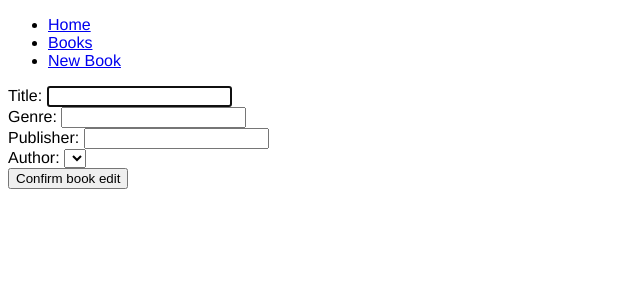
After one commit to kss101/week_04-day_3-fullstack_books_lab-hw, a Flask app: template lab_hw_start_point/templates/books/edit.html in a window 1280 px wide. The commit adds this page. Shown: the top 300 px of the page, without its empty margins (0-640 px from the left). Run offline with Flask 2, Linux system fonts and the light colour scheme; the template is opened without the code that fills it, so the values that code supplies are empty.

Commit message:
Tried to add in edit book functions but the edits don't hold

```diff
--- /dev/null
+++ b/lab_hw_start_point/templates/books/edit.html
@@ -0,0 +1,55 @@
+{% extends "base.html" %}
+
+{% block content %}
+<div>
+    <form action="/books/{{book.id}}" method="POST">
+        <div>
+            <label for="title">Title:</label>
+            <input type="text"
+                name="title"
+                id="title"
+                value="{{book.title}}"
+                required
+                autofocus>
+        </div>
+        <div>
+            <label for="genre">Genre:</label>
+            <input type="text"
+                name="genre"
+                id="genre"
+                value="{{book.genre}}"
+                required>
+            </div>
+            <div>
+                <label for="publisher">Publisher:</label>
+                <input type="text"
+                    name="publisher"
+                    id="publisher"
+                    value="{{book.publisher}}"
+                    required>
+                </div>
+            <!-- <div>
+                <label for="author_first_name">Author's First Name:</label>
+                <input type="text"
+                    name="author_first_name"
+                    id="author_first_name"
+                    value="{{book.author.first_name}}"
+                    required>
+                <label for="author_last_name">Author's Last Name:</label>
+                <input type="text"
+                        name="author_last_name"
+                        id="author_last_name"
+                        value="{{book.author.last_name}}"
+                        required>
+            </div> -->
+            <div>
+                <label for="author_id">Author:</label>
+                <select name="author_id" id="author_id">
+                    {% for author in authors %}
+                        <option value="{{author.id}}">{{author.full_name()}}</option>
+                    {% endfor %}
+                </select>
+            </div>
+    <button type="submit">Confirm book edit</button>
+</form>
+{% endblock %}
--- a/lab_hw_start_point/templates/books/new.html
+++ b/lab_hw_start_point/templates/books/new.html
@@ -30,7 +30,7 @@
         </div>
     <div>
         <label for="author_id">Author:</label>
-        <select name="author_id" id="author">
+        <select name="author_id" id="author_id">
             {% for author in authors %}
                 <option value="{{author.id}}">{{author.full_name()}}</option>
             {% endfor %}
--- a/lab_hw_start_point/templates/books/show.html
+++ b/lab_hw_start_point/templates/books/show.html
@@ -9,5 +9,9 @@
     <p>Genre: {{book.genre}}</p>
     <p>Publisher: {{book.publisher}}</p>
 </div>
+<form action="/books/{{book.id}}/edit" method="GET">
+    <button type="submit">Edit book</button>
+</form>
+
 
 {% endblock %}
```
Also changed, not shown: lab_hw_start_point/controllers/books_controller.py (+22 -1 lines).
